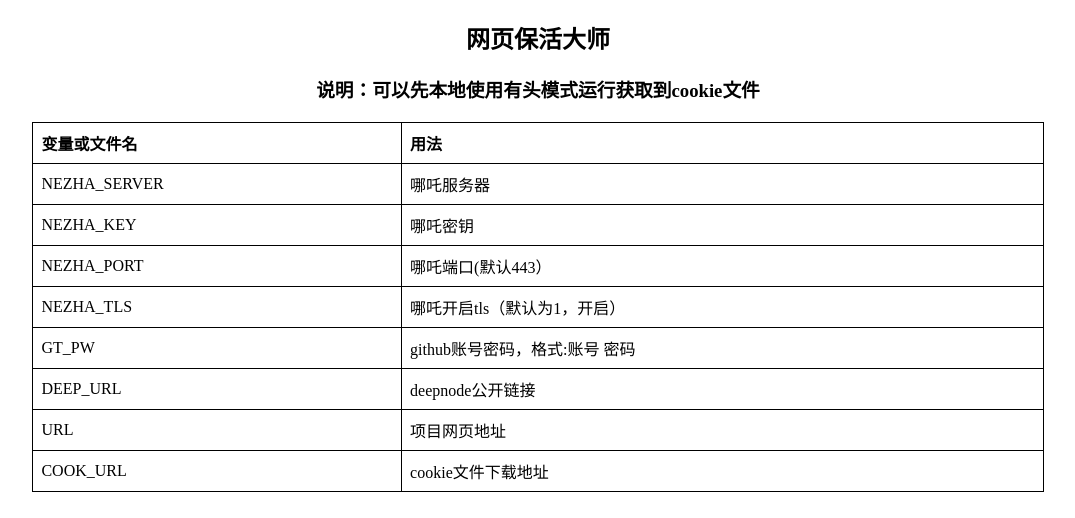
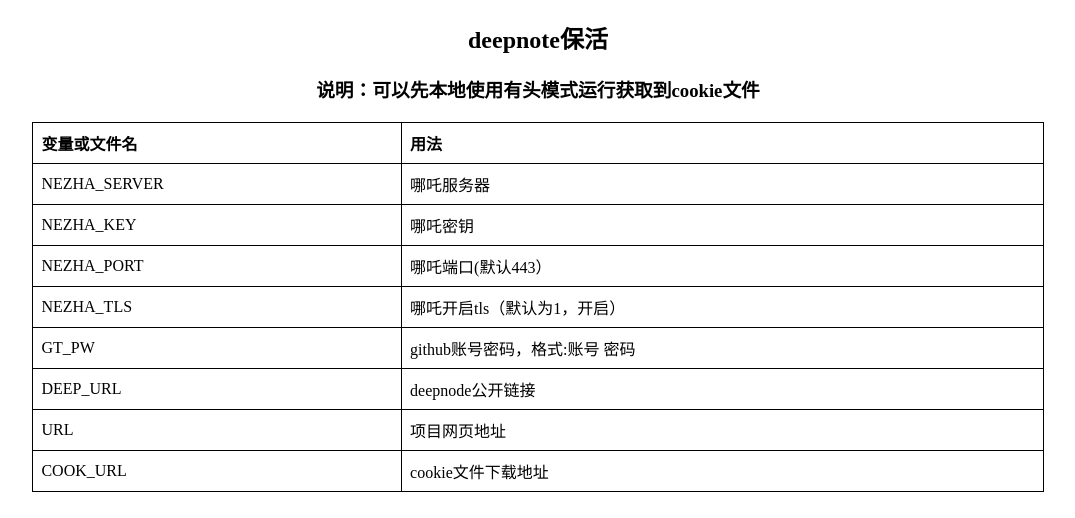
Before and after one commit to Fscarmon/deep-5zhanghao, a plain HTML site: page web/1221faewqqeq23121312.html in a window 1280 px wide. Shown: the whole page, without its empty margins (102-1177 px from the left). Drawn offline with Linux system fonts and the light colour scheme.

Commit message:
Update 1221faewqqeq23121312.html

```diff
--- a/web/1221faewqqeq23121312.html
+++ b/web/1221faewqqeq23121312.html
@@ -30,7 +30,7 @@
 </head>
 <body>
 
-<h2>网页保活大师</h2>
+<h2>deepnote保活</h2>
 
 <table>
     <tr>
```
